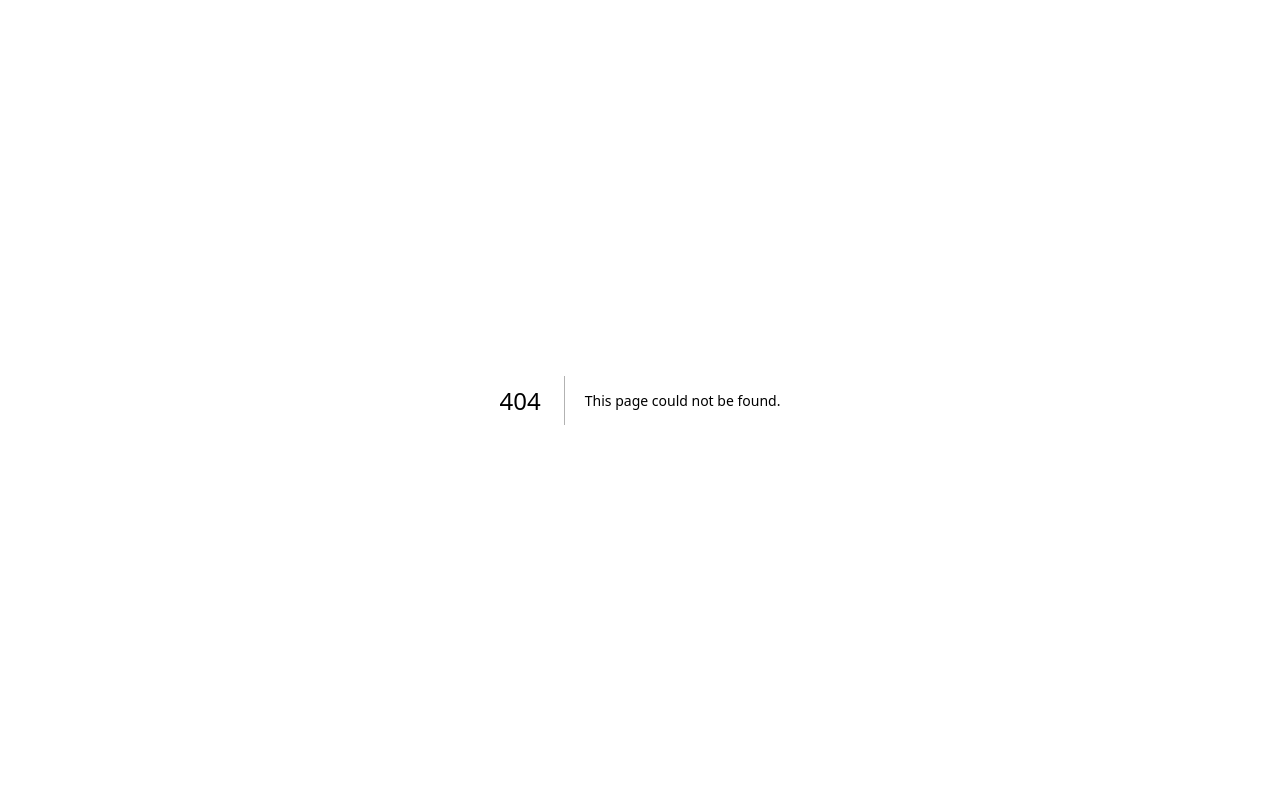
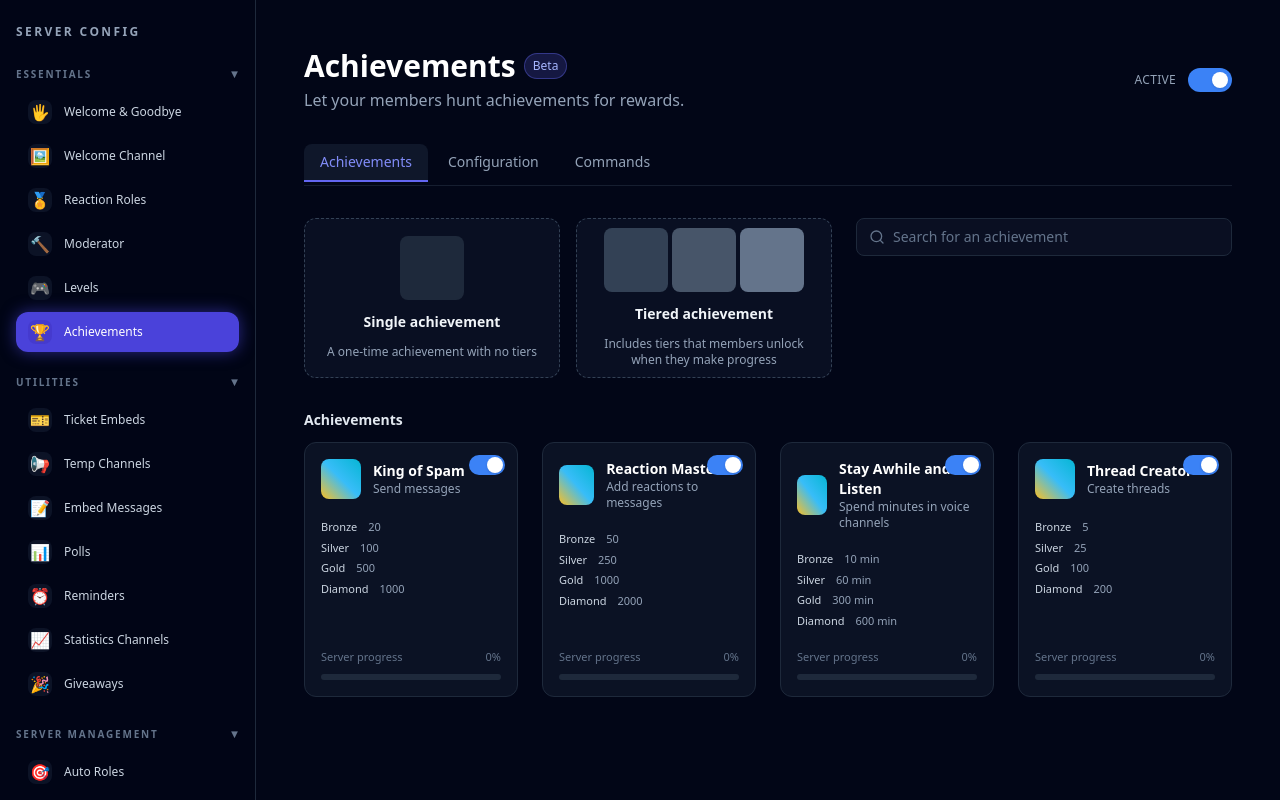
Before and after one commit to WYll1734/app-directory, a Next.js app: page /dashboard/1/achievements in a window 1280 px wide. Before the commit this address had no page. Shown: the top 800 px of the page. Built offline with nearby package versions, Linux system fonts and the light colour scheme.

Commit message:
Create page.js

```diff
--- /dev/null
+++ b/app/dashboard/[guildId]/achievements/page.js
@@ -0,0 +1,222 @@
+"use client";
+
+import Link from "next/link";
+import { useState } from "react";
+import { Search } from "lucide-react";
+import AchievementsTabs from "@/components/achievements/AchievementsTabs";
+
+const mockAchievements = [
+  {
+    id: "king-of-spam",
+    name: "King of Spam",
+    description: "Send messages",
+    tiers: { bronze: 20, silver: 100, gold: 500, diamond: 1000 },
+    enabled: true,
+  },
+  {
+    id: "reaction-master",
+    name: "Reaction Master",
+    description: "Add reactions to messages",
+    tiers: { bronze: 50, silver: 250, gold: 1000, diamond: 2000 },
+    enabled: true,
+  },
+  {
+    id: "stay-awhile",
+    name: "Stay Awhile and Listen",
+    description: "Spend minutes in voice channels",
+    tiers: { bronze: "10 min", silver: "60 min", gold: "300 min", diamond: "600 min" },
+    enabled: true,
+  },
+  {
+    id: "thread-creator",
+    name: "Thread Creator",
+    description: "Create threads",
+    tiers: { bronze: 5, silver: 25, gold: 100, diamond: 200 },
+    enabled: true,
+  },
+];
+
+function ProgressBar({ value = 0 }) {
+  return (
+    <div className="mt-2 h-1.5 w-full rounded-full bg-slate-800 overflow-hidden">
+      <div
+        className="h-full bg-blue-500"
+        style={{ width: `${value}%` }}
+      />
+    </div>
+  );
+}
+
+export default function AchievementsOverviewPage({ params }) {
+  const { guildId } = params;
+  const [achievements, setAchievements] = useState(mockAchievements);
+  const [search, setSearch] = useState("");
+
+  const toggleAchievement = (id) => {
+    setAchievements((prev) =>
+      prev.map((a) =>
+        a.id === id ? { ...a, enabled: !a.enabled } : a
+      )
+    );
+  };
+
+  const filtered = achievements.filter((a) =>
+    a.name.toLowerCase().includes(search.toLowerCase())
+  );
+
+  return (
+    <div className="p-6 space-y-8">
+      {/* Header */}
+      <div className="flex items-center justify-between gap-4">
+        <div>
+          <div className="flex items-center gap-2">
+            <h1 className="text-3xl font-semibold text-white">Achievements</h1>
+            <span className="text-xs px-2 py-1 rounded-full bg-indigo-500/20 text-indigo-300 border border-indigo-500/40">
+              Beta
+            </span>
+          </div>
+          <p className="text-slate-400 mt-1">
+            Let your members hunt achievements for rewards.
+          </p>
+        </div>
+
+        {/* Active toggle like top-right “Active ON” */}
+        <div className="flex items-center gap-3">
+          <span className="text-xs uppercase tracking-wide text-slate-400">
+            Active
+          </span>
+          <label className="relative inline-flex cursor-pointer items-center shrink-0">
+            <input type="checkbox" className="peer sr-only" defaultChecked />
+            <div className="peer h-6 w-11 rounded-full bg-slate-600 peer-checked:bg-blue-500 transition-all"></div>
+            <div className="absolute left-1 top-1 h-4 w-4 rounded-full bg-white peer-checked:translate-x-5 transition-all shadow"></div>
+          </label>
+        </div>
+      </div>
+
+      {/* Tabs */}
+      <AchievementsTabs guildId={guildId} activeTab="achievements" />
+
+      {/* Top type cards & search */}
+      <div className="flex flex-wrap gap-6 items-start">
+        <div className="flex flex-wrap gap-4">
+          {/* Single achievement card */}
+          <button className="w-64 h-40 rounded-xl border border-dashed border-slate-700 bg-slate-900/60 hover:bg-slate-900/80 transition flex flex-col items-center justify-center gap-3">
+            <div className="w-16 h-16 rounded-lg bg-slate-800" />
+            <div className="text-sm font-semibold text-slate-100">
+              Single achievement
+            </div>
+            <div className="text-xs text-slate-400">
+              A one-time achievement with no tiers
+            </div>
+          </button>
+
+          {/* Tiered achievement card */}
+          <button className="w-64 h-40 rounded-xl border border-dashed border-slate-700 bg-slate-900/60 hover:bg-slate-900/80 transition flex flex-col items-center justify-center gap-3">
+            <div className="flex gap-1">
+              <div className="w-16 h-16 rounded-lg bg-slate-700" />
+              <div className="w-16 h-16 rounded-lg bg-slate-600" />
+              <div className="w-16 h-16 rounded-lg bg-slate-500" />
+            </div>
+            <div className="text-sm font-semibold text-slate-100">
+              Tiered achievement
+            </div>
+            <div className="text-xs text-slate-400 text-center max-w-[210px]">
+              Includes tiers that members unlock when they make progress
+            </div>
+          </button>
+        </div>
+
+        {/* Search */}
+        <div className="ml-auto flex-1 min-w-[260px] max-w-md">
+          <div className="flex items-center gap-2 rounded-lg bg-slate-900/60 border border-slate-800 px-3 py-2">
+            <Search size={16} className="text-slate-500" />
+            <input
+              className="bg-transparent outline-none text-sm text-slate-100 flex-1 placeholder:text-slate-500"
+              placeholder="Search for an achievement"
+              value={search}
+              onChange={(e) => setSearch(e.target.value)}
+            />
+          </div>
+        </div>
+      </div>
+
+      {/* Achievements grid */}
+      <div className="space-y-3">
+        <h2 className="text-sm font-semibold text-slate-200">
+          Achievements
+        </h2>
+
+        <div className="grid grid-cols-1 md:grid-cols-2 xl:grid-cols-4 gap-6">
+          {filtered.map((ach) => (
+            <div
+              key={ach.id}
+              className="relative rounded-xl bg-slate-900/70 border border-slate-800 p-4 flex flex-col gap-3 hover:bg-slate-900/90 transition"
+            >
+              {/* Toggle */}
+              <div className="absolute top-3 right-3">
+                <label className="relative inline-flex cursor-pointer items-center shrink-0">
+                  <input
+                    type="checkbox"
+                    className="peer sr-only"
+                    checked={ach.enabled}
+                    onChange={() => toggleAchievement(ach.id)}
+                  />
+                  <div className="peer h-5 w-9 rounded-full bg-slate-600 peer-checked:bg-blue-500 transition-all"></div>
+                  <div className="absolute left-0.5 top-0.5 h-4 w-4 rounded-full bg-white peer-checked:translate-x-4 transition-all shadow"></div>
+                </label>
+              </div>
+
+              {/* Click area → editor */}
+              <Link
+                href={`/dashboard/${guildId}/achievements/${ach.id}`}
+                className="flex flex-col gap-3 h-full"
+              >
+                {/* Icon placeholder */}
+                <div className="flex items-center gap-3">
+                  <div className="w-10 h-10 rounded-lg bg-gradient-to-tr from-amber-400 via-sky-400 to-cyan-500" />
+                  <div className="flex flex-col">
+                    <span className="text-sm font-semibold text-white">
+                      {ach.name}
+                    </span>
+                    <span className="text-xs text-slate-400">
+                      {ach.description}
+                    </span>
+                  </div>
+                </div>
+
+                {/* Tiers */}
+                <div className="mt-2 text-[11px] text-slate-400 space-y-1">
+                  <div>
+                    <span className="text-slate-300">Bronze</span>{" "}
+                    <span className="ml-2">{ach.tiers.bronze}</span>
+                  </div>
+                  <div>
+                    <span className="text-slate-300">Silver</span>{" "}
+                    <span className="ml-2">{ach.tiers.silver}</span>
+                  </div>
+                  <div>
+                    <span className="text-slate-300">Gold</span>{" "}
+                    <span className="ml-2">{ach.tiers.gold}</span>
+                  </div>
+                  <div>
+                    <span className="text-slate-300">Diamond</span>{" "}
+                    <span className="ml-2">{ach.tiers.diamond}</span>
+                  </div>
+                </div>
+
+                {/* Progress */}
+                <div className="mt-auto pt-2 text-[11px] text-slate-500">
+                  <div className="flex justify-between mb-1">
+                    <span>Server progress</span>
+                    <span>0%</span>
+                  </div>
+                  <ProgressBar value={0} />
+                </div>
+              </Link>
+            </div>
+          ))}
+        </div>
+      </div>
+    </div>
+  );
+}
```
